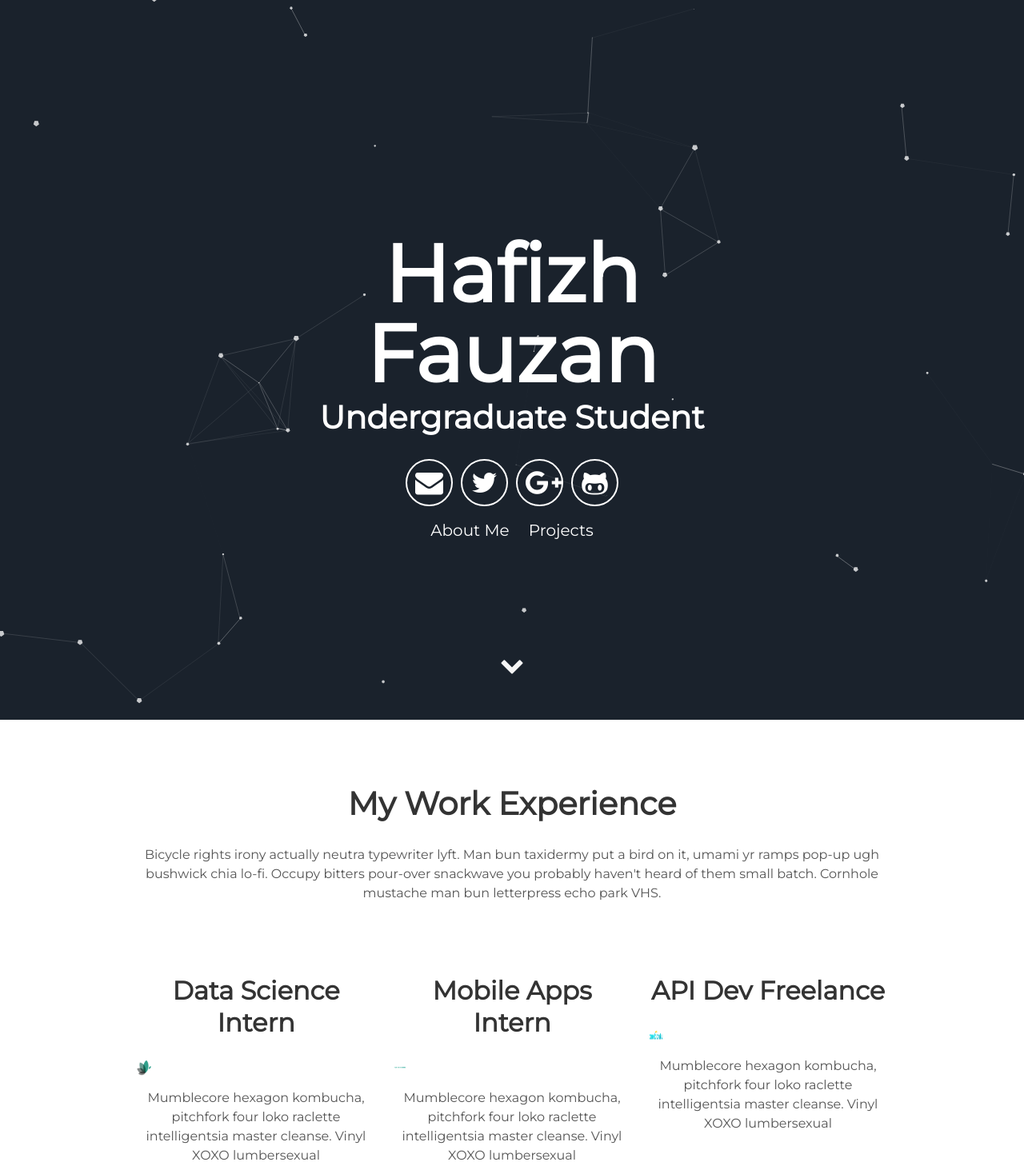
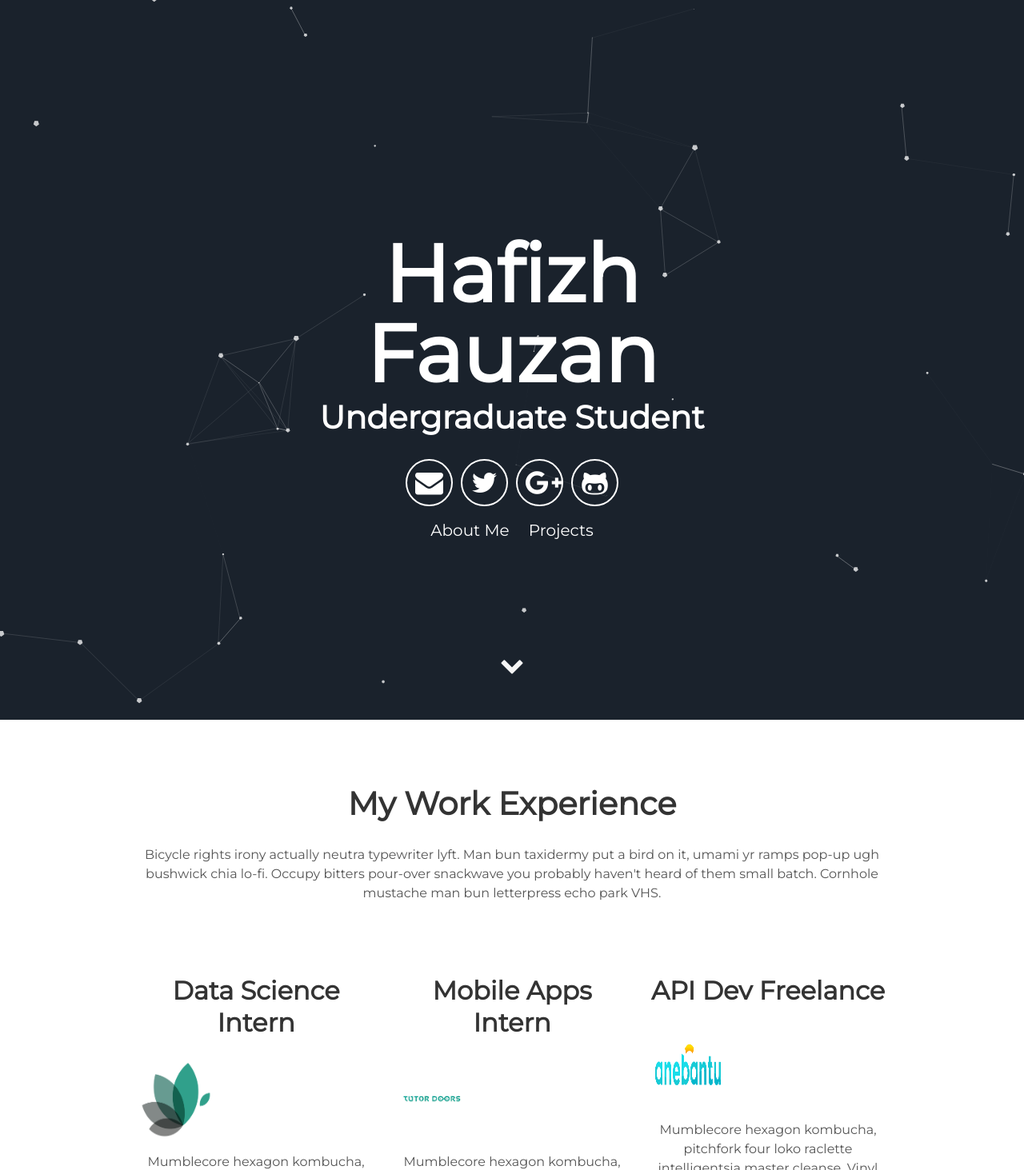
Before and after one commit to Fizdan/Fizdan.github.io, a Jekyll site: the page built from index.md, in a window 1280 px wide. Shown: the top 1463 px of the page at 80% size. Built offline with Jekyll 4.4.1, drawn with Linux system fonts in a browser that asks for light colours; our own code applies the rules of GitHub Pages for plain Markdown files; grey boxes are pictures that could not be loaded.

Commit message:
fix image

```diff
--- a/_includes/about.html
+++ b/_includes/about.html
@@ -5,19 +5,19 @@
   <div class="user">
     <div class="tech">
       <h2>Data Science Intern</h2>
-      <img class="iconCustom" style="height: 20px; width: 20px; display: block;" alt="DDBTelkom" src="{{ "/assets/img/DDSlogo.png" | prepend: site.baseurl }}" />
+      <img class="iconCustom" style="height: 100px; width: 100px;" alt="DDBTelkom" src="{{ "/assets/img/DDSlogo.png" | prepend: site.baseurl }}" />
       <p>Mumblecore hexagon kombucha, pitchfork four loko raclette intelligentsia master cleanse.
         Vinyl XOXO lumbersexual</p>
     </div>
     <div class="tech">
       <h2>Mobile Apps Intern</h2>
-      <img class="iconCustom" style="height: 20px; width: 20px; display: block;" alt="Tutordoors" src="{{ "/assets/img/Tutordoors.png" | prepend: site.baseurl }}" />
+      <img class="iconCustom" style="height: 100px; width: 100px;" alt="Tutordoors" src="{{ "/assets/img/Tutordoors.png" | prepend: site.baseurl }}" />
       <p>Mumblecore hexagon kombucha, pitchfork four loko raclette intelligentsia master cleanse.
         Vinyl XOXO lumbersexual</p>
     </div>
     <div class="tech">
       <h2>API Dev Freelance</h2>
-      <img class="iconCustom" style="height: 20px; width: 20px; display: block;" alt="AneBantu" src="{{ "/assets/img/Anebantu.png" | prepend: site.baseurl }}" />
+      <img class="iconCustom" style="height: 100px; width: 100px;" alt="AneBantu" src="{{ "/assets/img/Anebantu.png" | prepend: site.baseurl }}" />
       <p>Mumblecore hexagon kombucha, pitchfork four loko raclette intelligentsia master cleanse.
         Vinyl XOXO lumbersexual</p>
     </div>
```
